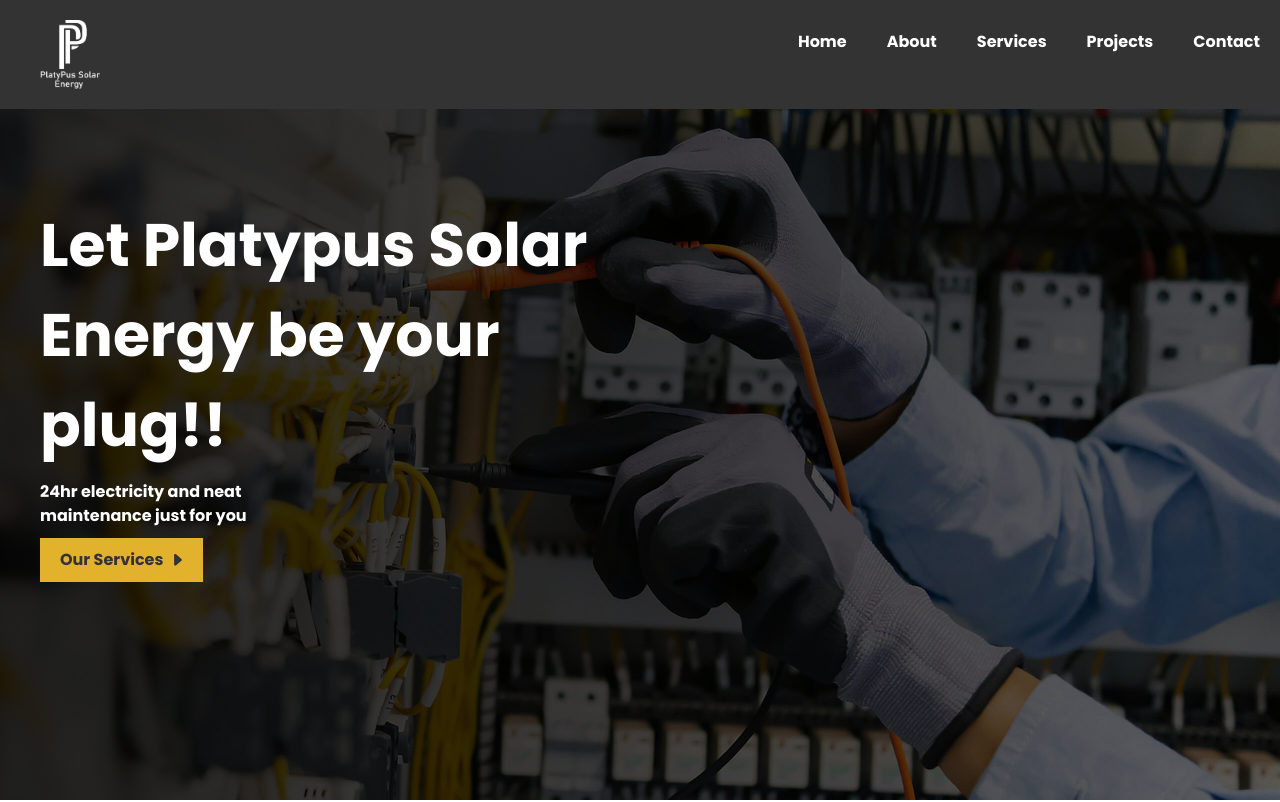
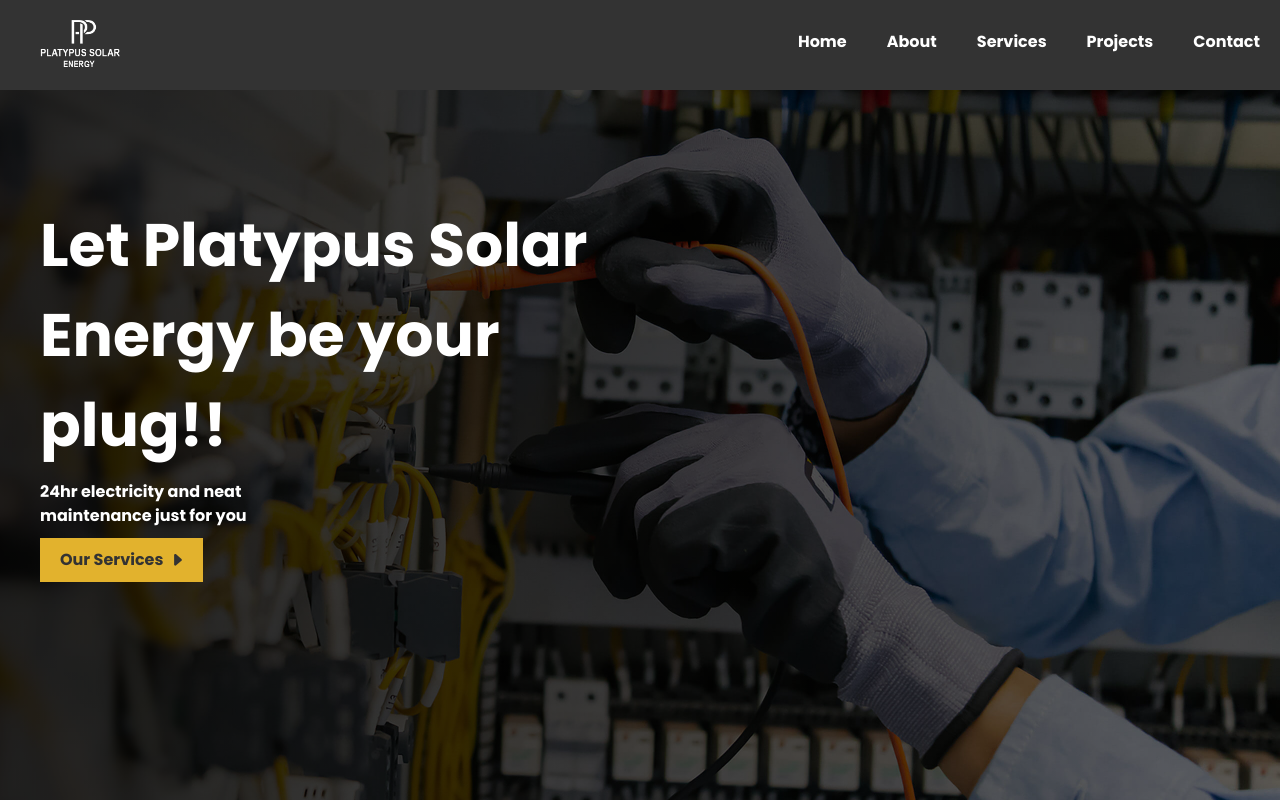
Before and after one commit to LeoDivine/platypus-energy, a Next.js app: page / in a window 1280 px wide. Shown: the top 802 px of the page. Built offline with nearby package versions, Linux system fonts and the light colour scheme.

Commit message:
Latest Commit

```diff
--- a/src/components/navbar.tsx
+++ b/src/components/navbar.tsx
@@ -10,7 +10,7 @@
   return (
     <div className="bg-[#333333] w-full absolute z-10 lg:flex-row flex-col flex justify-between py-[20px] lg:px-[20px]">
       <div className="flex items-center justify-between px-[20px] text-white">
-        <Image src="/pp.png" width="60" height="80" alt="Logo" />
+        <Image src="/pp.png" width="80" height="80" alt="Logo" />
         <div onClick={() => setOpen(!open)}>
           {" "}
           {open ? (
```
Also changed, not shown: public/pp.png, 1 other file (tests, documents, lock files or other folders).
